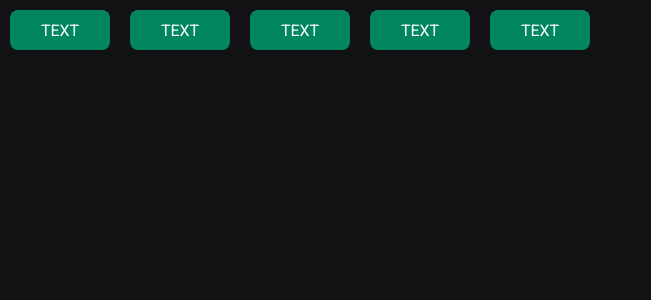
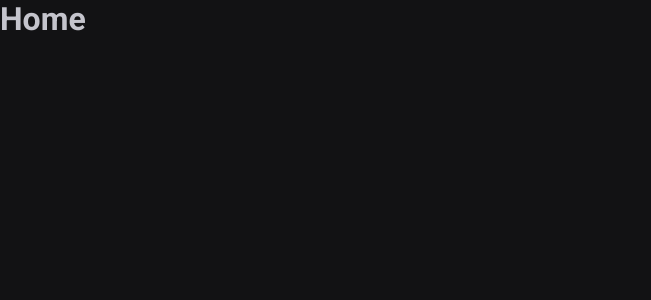
Before and after one commit to CarlosEduardoDeev/Projeto-Timer-, a React (Vite) app: page / in a window 1280 px wide. Shown: the top 300 px of the page, without its empty margins (0-651 px from the left). Built offline with nearby package versions, Linux system fonts and the light colour scheme.

Commit message:
Codigo subido

```diff
--- a/package.json
+++ b/package.json
@@ -7,13 +7,14 @@
     "dev": "vite",
     "build": "tsc && vite build",
     "preview": "vite preview",
-    "lint":"eslint src --ext .ts,.tsx"
+    "lint": "eslint src --ext .ts,.tsx"
   },
   "dependencies": {
     "@rocketseat/eslint-config": "^1.1.3",
     "@types/styled-components": "^5.1.25",
     "react": "^18.2.0",
     "react-dom": "^18.2.0",
+    "react-router-dom": "^6.3.0",
     "styled-components": "^5.3.5"
   },
   "devDependencies": {
--- a/src/App.tsx
+++ b/src/App.tsx
@@ -1,18 +1,16 @@
 import { ThemeProvider } from 'styled-components'
-import { Button } from './Components/Button'
+import { Router } from './Components/Router'
 import { GlobalStyle } from './Styles/global'
 import { defaultTheme } from './Styles/Themes/default'
+import { BrowserRouter } from 'react-router-dom'
 
 export function App() {
   return (
-    <ThemeProvider theme={defaultTheme}>
-      <Button variant="primary" />
-      <Button variant="secondary" />
-      <Button variant="success" />
-      <Button variant="danger" />
-      <Button />
-
-      <GlobalStyle />
-    </ThemeProvider>
+    <BrowserRouter>
+      <ThemeProvider theme={defaultTheme}>
+        <Router/>
+        <GlobalStyle />
+      </ThemeProvider>
+    </BrowserRouter>
   )
 }
--- a/src/Components/Button.style.ts
+++ /dev/null
@@ -1,31 +0,0 @@
-import styled, { css } from 'styled-components'
-
-export type ButtonVariant = 'primary' | 'secondary' | 'danger' | 'success'
-
-interface ButtonContainerProps {
-  variant: ButtonVariant
-}
-
-const buttonVariant = {
-  primary: 'purple',
-  secondary: 'orange',
-  danger: 'red',
-  success: 'green',
-}
-
-export const ButtonContainer = styled.button<ButtonContainerProps>`
-  width: 100px;
-  height: 40px;
-  border: 0;
-  margin: 10px;
-  border-radius: 8px;
-
-  background-color: ${(props) => props.theme['green-500']};
-  color: ${(props) => props.theme.white};
-
-  /* ${(props) => {
-    return css`
-      background-color: ${buttonVariant[props.variant]};
-    `
-  }} */
-`
--- a/src/Components/Button.tsx
+++ /dev/null
@@ -1,9 +0,0 @@
-import { ButtonContainer, ButtonVariant } from './Button.style'
-
-interface ButtonProps {
-  variant?: ButtonVariant
-}
-
-export function Button({ variant = 'primary' }: ButtonProps) {
-  return <ButtonContainer variant={variant}>TEXT</ButtonContainer>
-}
--- /dev/null
+++ b/src/Components/Router.tsx
@@ -0,0 +1,12 @@
+import { Route,Routes } from 'react-router-dom'
+import { Home } from '../Pages/Home'
+import { History } from '../Pages/History'
+
+export function Router() {
+  return (
+    <Routes>
+      <Route path='/' element={<Home/>}/>
+      <Route path="/History" element={<History />}/>
+    </Routes>
+  )
+}
--- /dev/null
+++ b/src/Pages/History.jsx
@@ -0,0 +1,3 @@
+export function History() {
+  return <h1>History</h1>
+}
--- /dev/null
+++ b/src/Pages/Home.tsx
@@ -0,0 +1,3 @@
+export function Home() {
+    return <h1>Home</h1>
+  }
```
Also changed, not shown: 1 other file (tests, documents, lock files or other folders).
